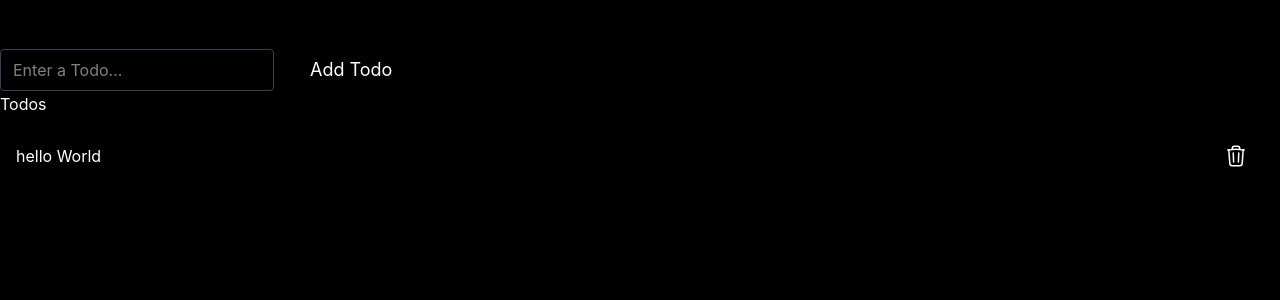
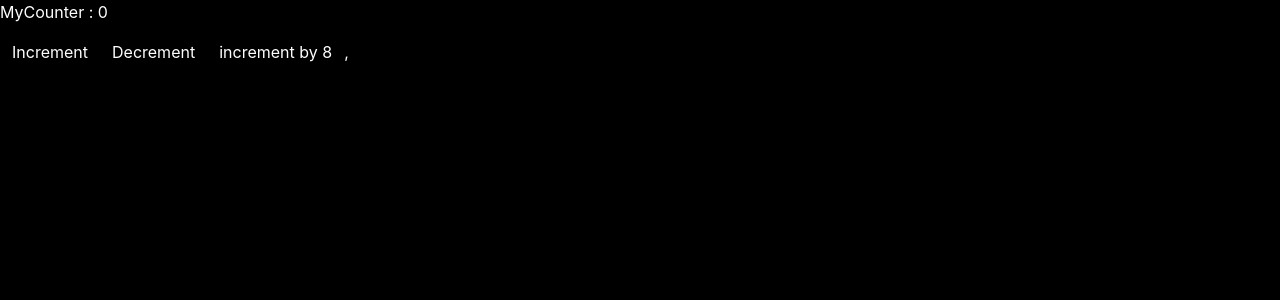
Before and after one commit to keshav-koli/react-learning, a React (Vite) app in the folder react-practice/: page / in a window 1280 px wide. Shown: the top 300 px of the page. Built offline with nearby package versions, Linux system fonts and the light colour scheme.

Commit message:
Added Counter task using redux

```diff
--- a/react-practice/src/App.tsx
+++ b/react-practice/src/App.tsx
@@ -9,7 +9,7 @@
 // import { MeeshoProject } from "./meeshotTask/meeshoTask";
 // Assets.js is a JavaScript module without TypeScript declarations.
 // @ ts-expect-error -- the asset data is provided by an untyped JavaScript module.
-import { Provider } from 'react-redux';
+import { Provider, useDispatch, useSelector } from 'react-redux';
 // import assestsData from './assets/Assets.js';
 // import CBConponent from './CBC/CBComponent.tsx';
 // import FunctionalBasedLifeCycle from './CBC/FunctionalBasedLifeCycle.tsx';
@@ -29,9 +29,11 @@ import { Provider } from 'react-redux';
 // import TodoForm from "./todoTask/TodoForm.js";
 // import TodoItem from "./todoTask/TodoItem.js";
 // import HOCChild from './HOC/HOCChild.tsx'
-import TodoApp from './ReduxFeature/TodoApp.tsx';
-import { MyStore } from './redux/Store.ts';
-import AddTodo from './ReduxFeature/AddTodo.tsx';
+// import TodoApp from './ReduxFeature/TodoApp.tsx';
+// import { MyStore } from './redux/Store.ts';
+// import AddTodo from './ReduxFeature/AddTodo.tsx';
+import { myCounterStore } from './reduxCounter/CounterStore.ts';
+import { decrement, increment, incrementByNumber } from './reduxCounter/counter.ts';
 // ? Function based component
 // ^ 1
 // function App() {
@@ -475,12 +477,29 @@ import AddTodo from './ReduxFeature/AddTodo.tsx';
 
 
 // ? Redux Todo App
+// const App = () => {
+//   return (
+//     <Provider store={MyStore}>
+//       <AddTodo></AddTodo>
+//       <TodoApp></TodoApp>
+//     </Provider>
+//   )
+// }
+
+// export default App
+
+// ?  Redux counter
 const App = () => {
+  const dispatch = useDispatch();
+  const counter = useSelector((state:{count:{count:number}}) => state.counter.count);
+
   return (
-    <Provider store={MyStore}>
-      <AddTodo></AddTodo>
-      <TodoApp></TodoApp>
-    </Provider>
+    <>
+      <h1>MyCounter : {counter}</h1>
+      <button className="bg-blue-700 px-3 py-4 cursor-pointer" onClick={() => dispatch(increment())}>Increment</button>
+      <button className="bg-red-700 px-3 py-4 cursor-pointer" onClick={() => dispatch(decrement())}>Decrement</button>
+      <button className="bg-green-700 px-3 py-4 cursor-pointer" onClick={() => dispatch(incrementByNumber(8))}>increment by 8</button>
+    </>
   )
 }
 
--- a/react-practice/src/ReduxFeature/TodoApp.tsx
+++ b/react-practice/src/ReduxFeature/TodoApp.tsx
@@ -2,7 +2,9 @@ import { useDispatch, useSelector } from "react-redux"
 import { removeTodo } from "../redux/TodoSlice";
 const TodoApp = () => {
     // const todos = useSelector((state: { todo: [] }) => state.todo);
-    const todos = useSelector(state => state.Todos)
+    const todos = useSelector(
+        (state: { Todos: { id: number; text: string }[] }) => state.Todos
+    )
     const dispatch = useDispatch();
 
     return (
--- a/react-practice/src/main.tsx
+++ b/react-practice/src/main.tsx
@@ -9,6 +9,8 @@ import Contact from './components/Contact'
 import Home from './components/Home'
 import User from './components/User'
 import Github, { githubData } from './components/Github'
+import { Provider } from 'react-redux'
+import { myCounterStore } from './reduxCounter/CounterStore.ts'
 
 // ? 1 method for routing
 // const router = createBrowserRouter([
@@ -44,7 +46,9 @@ const router = createBrowserRouter(
 )
 createRoot(document.getElementById('root')!).render(
   // <StrictMode>
-    <App />,
+   <Provider store={myCounterStore}>
+     <App />,
+   </Provider>
     // </StrictMode>,
   )
   {/* <RouterProvider router={router}>
--- /dev/null
+++ b/react-practice/src/reduxCounter/CounterStore.ts
@@ -0,0 +1,6 @@
+import { configureStore } from "@reduxjs/toolkit";
+import reducer from "./counter";
+
+export let myCounterStore=configureStore({
+    reducer:{counter:reducer}
+})
--- /dev/null
+++ b/react-practice/src/reduxCounter/counter.ts
@@ -0,0 +1,24 @@
+import { createSlice } from "@reduxjs/toolkit";
+
+let initialState = {
+    count: 0
+}
+
+export let MyCounter = createSlice({
+    name: "Counter",
+    initialState,
+    reducers: {
+        increment: (state) => {
+            state.count+=1;
+        },
+        decrement: (state) => {
+            state.count-=1;
+        },
+        incrementByNumber: (state, action) => {
+            state.count += action.payload
+        }
+    }
+})
+
+export let { increment, decrement, incrementByNumber } = MyCounter.actions;
+export default MyCounter.reducer;
```
